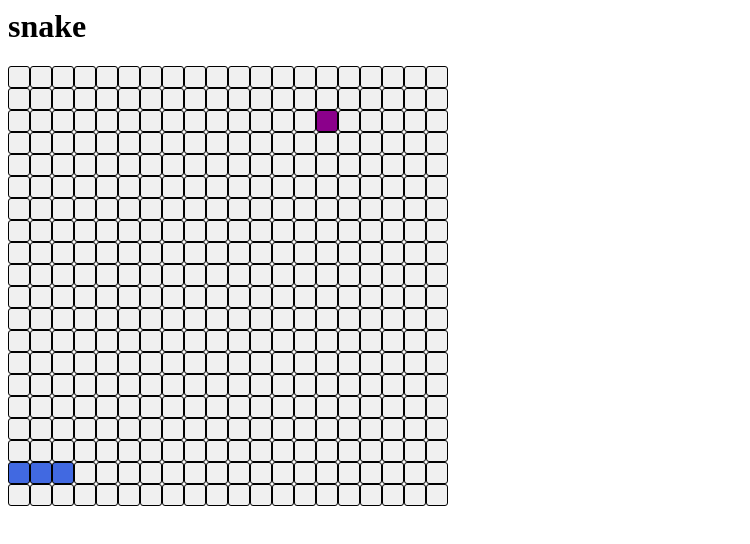
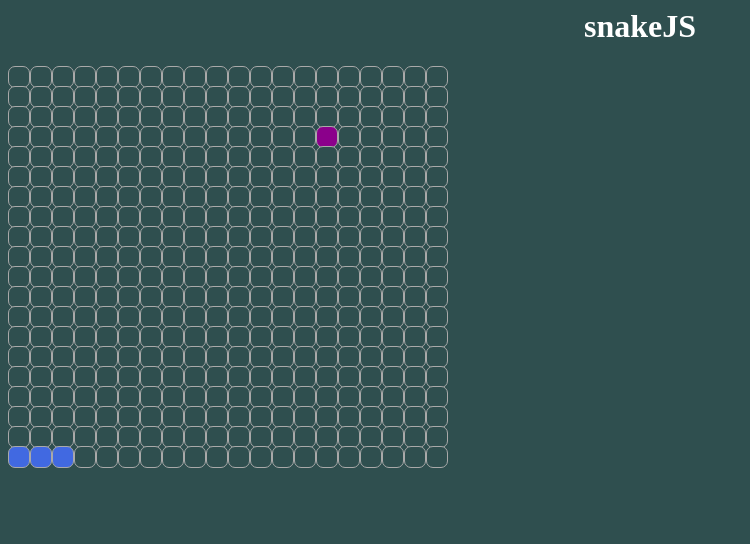
Before and after one commit to eugeneJadeszko/snakeJS, a plain HTML site: page index.html in a window 1280 px wide. Shown: the whole page, without its empty margins (0-750 px from the left). Drawn offline with Linux system fonts and the light colour scheme.

Commit message:
code refactor

```diff
--- a/index.html
+++ b/index.html
@@ -1,10 +1,11 @@
 <html>
 <head>
-    <title>snake</title>
+    <title>snakeJS</title>
     <link rel="stylesheet" href="styleSnake.css">
 </head>
 <body>
-<div id="main"><h1>snake</h1></div>
+<h1>snakeJS</h1>
+<div id="main"></div>
+<script src="snake.js"></script>
 </body>
-<script src="snake.js"></script>
 </html>
--- a/snake.js
+++ b/snake.js
@@ -1,7 +1,7 @@
 var mainElement = document.getElementById("main");
 var intervalId;
 var FIELD_SIZE = 20;
-var FIELD_COLOR = "rgb(240, 240, 240)";
+var FIELD_COLOR = "rgb(47, 79, 79)";
 var FOOD_COLOR = "rgb(139, 0, 139)";
 var DELAY = 200;
 var currentRow;
@@ -25,8 +25,8 @@ function createSnakeCell(cell) {
     cell.style.backgroundColor = snake.color;
 }
 
-function createFood(foodWidth, foodHeight) {
-    var foodCell = getCellByCoord(foodWidth, foodHeight);
+function createFood(foodHeight, foodWidth) {
+    var foodCell = getCellByCoord(foodHeight, foodWidth);
     if (!checkSnakeCell(foodCell)) {
         foodCell.style.backgroundColor = FOOD_COLOR;
         foodCoord.height = foodHeight;
@@ -44,8 +44,8 @@ function clearCell(cell) {
     cell.style.backgroundColor = FIELD_COLOR;
 }
 
-function getCellByCoord(width, height) {
-    return mainElement.children[width].children[height];
+function getCellByCoord(height, width) {
+    return mainElement.children[height].children[width];
 }
 
 function createField(size) {
@@ -71,7 +71,7 @@ function moveSnake() {
     } else {
         snake.length++;
     }
-    if (!(getCellByCoord(foodCoord.width, foodCoord.height).getAttribute("style").localeCompare("background-color: " + FOOD_COLOR + ";") === 0)) {
+    if (!(getCellByCoord(foodCoord.height, foodCoord.width).getAttribute("style").localeCompare("background-color: " + FOOD_COLOR + ";") === 0)) {
         createFood(numberGenerate(), numberGenerate());
     }
 
@@ -83,7 +83,7 @@ function moveSnake() {
 }
 
 function eat() {
-    return foodCoord.width === snake.head[0] && foodCoord.height === snake.head[1];
+    return foodCoord.height === snake.head[0] && foodCoord.width === snake.head[1];
 }
 
 function boundsCheck(coord) {
--- a/styleSnake.css
+++ b/styleSnake.css
@@ -4,18 +4,27 @@
     display: inline-table;
     font-size: 0;
     color: aliceblue;
-    border: 1px solid black;
-    border-radius: 3px;
+    border: 1px solid darkgray;
+    border-radius: 7px;
 }
 
 .row {
-
+    height: 20px;
 }
 
 .field {
-    border: 3px solid black;
+    margin: 0 auto;
 }
 
 .food {
     background-color: darkmagenta;
 }
+
+body {
+    background: darkslategrey;
+}
+
+h1, h2, h3, h4 {
+    color: white;
+    text-align: center;
+}
```
